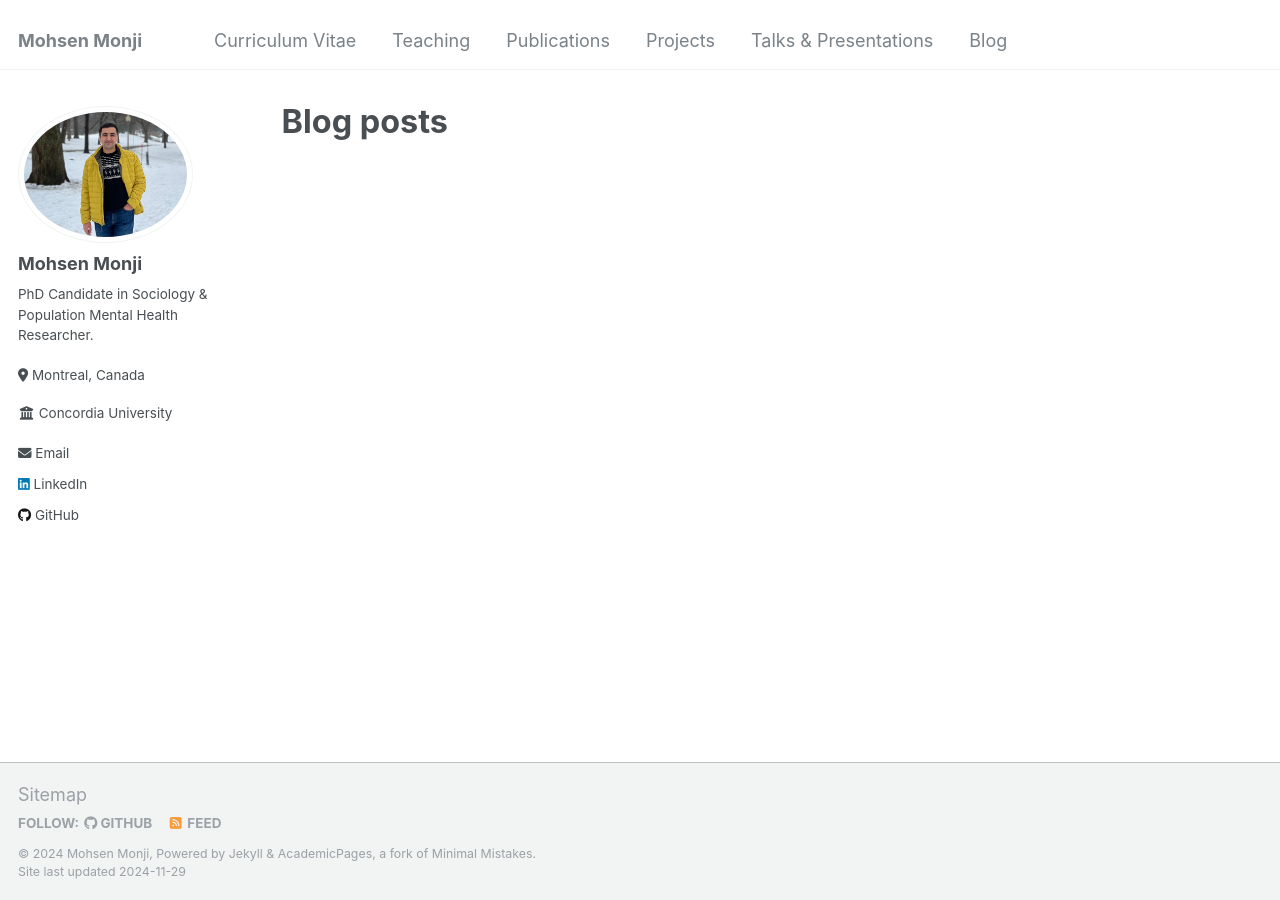
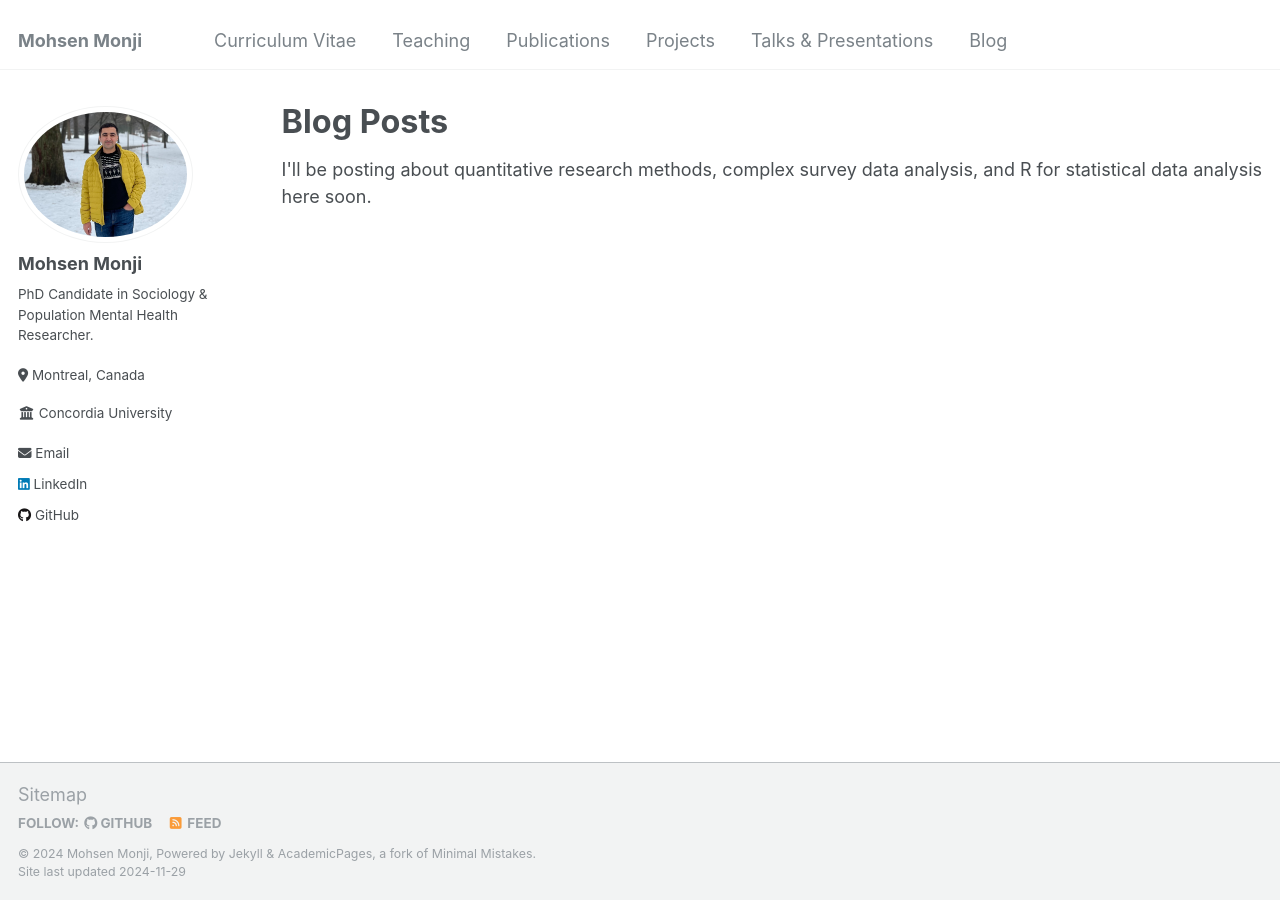
Before and after one commit to Mohsnmonji/mohsnmonji.github.io, a Jekyll site: the page built from _pages/year-archive.html, in a window 1280 px wide. Built offline with Jekyll 4.4.1, drawn with Linux system fonts in a browser that asks for light colours.

Commit message:
Update year-archive.html

```diff
--- a/_pages/year-archive.html
+++ b/_pages/year-archive.html
@@ -1,13 +1,16 @@
 ---
 layout: archive
 permalink: /year-archive/
-title: "Blog posts"
+title: "Blog Posts"
 author_profile: true
 redirect_from:
   - /wordpress/blog-posts/
 ---
 
 {% include base_path %}
+
+<p>I'll be posting about quantitative research methods, complex survey data analysis, and R for statistical data analysis here soon.</p>
+
 {% capture written_year %}'None'{% endcapture %}
 {% for post in site.posts %}
   {% capture year %}{{ post.date | date: '%Y' }}{% endcapture %}
```
